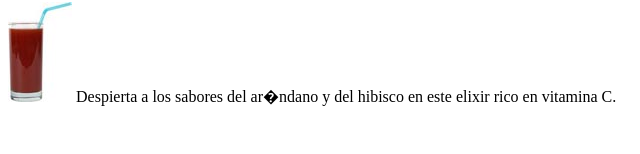
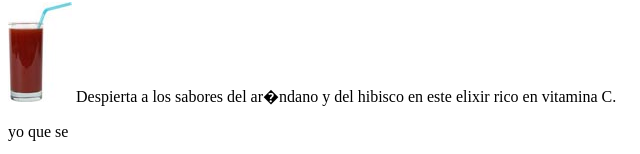
Before and after one commit to elobato1/pruebaGit, a plain HTML site: page paginas/elixir.html in a window 1280 px wide. Shown: the part 651-805 px from the top of the page, 0-640 px from the left. Drawn offline with Linux system fonts and the light colour scheme.

Commit message:
yo que se

```diff
--- a/paginas/elixir.html
+++ b/paginas/elixir.html
@@ -30,5 +30,6 @@
       Despierta a los sabores del ar�ndano y del hibisco en este elixir rico en
       vitamina C.
     </p>
+    <p>yo que se</p>
   </body>
 </html>
```
